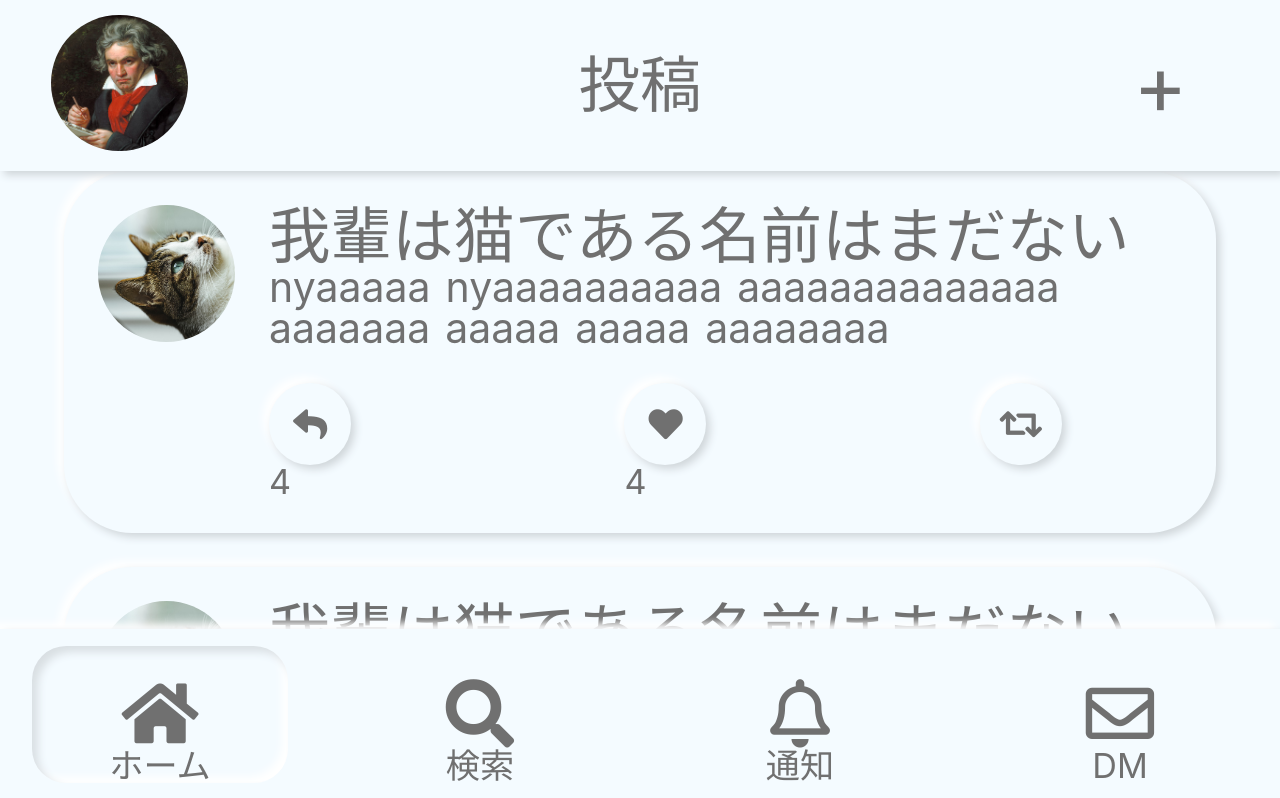
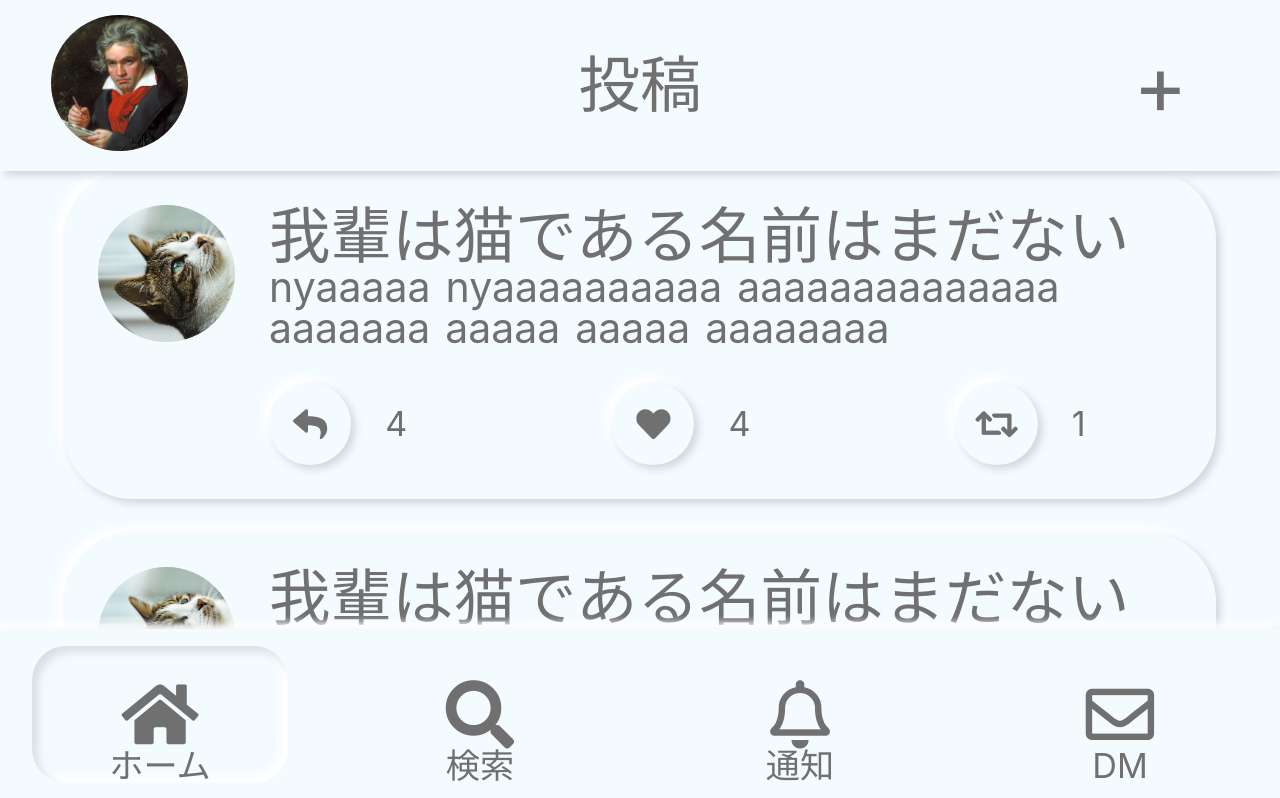
Before and after one commit to kurabuwa/sns, a Nuxt app: page / in a window 1280 px wide. Shown: the top 798 px of the page. Built offline with nearby package versions, Linux system fonts and the light colour scheme.

Commit message:
no message

```diff
--- a/components/atoms/button/ButtonAction.vue
+++ b/components/atoms/button/ButtonAction.vue
@@ -1,9 +1,9 @@
 <template>
-  <div :class="`button-${name}`" @click='$emit( "emit", name)'>
+  <div :class="`button-action`" @click='$emit("emit", name)'>
     <div :class='addClass'>
-      <i :class="`fas fa-${iconName}`"></i>
+      <i :class="`fas fa-${name}`"></i>
     </div>
-    <p>{{count}}</p>
+    <p class='button-action__count'>{{count}}</p>
   </div>
 </template>
 
@@ -18,24 +18,23 @@ export default {
   computed: {
     addClass() {
       return {
-        'button-favorite__content': true,
         'is-convex': !this.press,
+        'button-heart__content': true,
+        'button-retweet__content': true,
+        'button-reply__content': true,
         'is-concave': this.press,
       }
     },
-    iconName() {
-      if(this.name === 'favorite'){
-        return 'heart';
-      }
-      return this.name;
-    }
   },
 }
 </script>
 
 <style lang="scss">
-
-.button-favorite__content {
+.button-action {
+  display: flex;
+  align-items: center;
+}
+.button-heart__content {
   width: 2.4rem;
   height: 2.4rem;
   border-radius: 50%;
@@ -43,4 +42,16 @@ export default {
   align-items: center;
   justify-content: center;
 }
+
+.button-retweet__content {
+  @extend .button-heart__content;
+}
+
+.button-reply__content {
+  @extend .button-heart__content;
+}
+
+.button-action__count {
+  margin-left: 1rem;
+}
 </style>
--- a/components/layout/LayoutFooter.vue
+++ b/components/layout/LayoutFooter.vue
@@ -31,17 +31,17 @@ export default {
     }
   },
   created() {
-    if(process.browser){
+    if(process.client){
     this.windowHeight = window.innerHeight
     }
   },
   mounted() {
-    if(process.browser){
+    if(process.client){
       window.addEventListener('resize', this.handleResize)
     }
   },
   beforeDestroy() {
-    if(process.browser){
+    if(process.clinet){
       window.removeEventListener('resize', this.handleResize)
     }
   },
@@ -55,7 +55,7 @@ export default {
         }
       },
       handleResize: function() {
-      if(process.browser){
+      if(process.client){
           console.log('resize');
         if(this.windowHeight - window.innerHeight >= 10){
           this.isActive.window = false;
--- a/components/molecules/post/PostTire.vue
+++ b/components/molecules/post/PostTire.vue
@@ -33,7 +33,7 @@
     },
     data() {
       return {
-        buttonName: [ 'reply', 'favorite', 'retweet'],
+        buttonName: [ 'reply', 'heart', 'retweet'],
       }
     },
     components: {
@@ -79,7 +79,7 @@
 
 
         &__button {
-          padding-right: 8rem;
+          padding-right: 6rem;
 
           &:last-of-type {
             padding-right: 2rem;
--- a/pages/index.vue
+++ b/pages/index.vue
@@ -1,14 +1,5 @@
 <template>
   <div>
-    <post-tire
-      :postData='postData'
-      />
-    <post-tire
-      :postData='postData'
-      />
-    <post-tire
-      :postData='postData'
-      />
     <post-tire
       :postData='postData'
       />
--- a/store/index.js
+++ b/store/index.js
@@ -9,8 +9,8 @@ export const state = () => ({
       text: 'nyaaaaa nyaaaaaaaaaa aaaaaaaaaaaaaa aaaaaaa aaaaa aaaaa aaaaaaaa',
       pressedCount: {
         reply: 4,
-        favorite: 4,
-        share: 1,
+        heart: 4,
+        retweet: 1,
       },
       press: {
         reply: false,
@@ -25,8 +25,8 @@ export const state = () => ({
       text: 'nyaaaaa nyaaaaaaaaaa aaaaaaaaaaaaaa aaaaaaa aaaaa aaaaa aaaaaaaa',
       pressedCount: {
         reply: 4,
-        favorite: 4,
-        share: 1,
+        heart: 4,
+        retweet: 1,
       },
       press: {
         reply: false,
@@ -41,8 +41,8 @@ export const state = () => ({
       text: 'nyaaaaa nyaaaaaaaaaa aaaaaaaaaaaaaa aaaaaaa aaaaa aaaaa aaaaaaaa',
       pressedCount: {
         reply: 4,
-        favorite: 4,
-        share: 1,
+        heart: 4,
+        retweet: 1,
       },
       press: {
         reply: false,
@@ -57,8 +57,8 @@ export const state = () => ({
       text: 'nyaaaaa nyaaaaaaaaaa aaaaaaaaaaaaaa aaaaaaa aaaaa aaaaa aaaaaaaa',
       pressedCount: {
         reply: 4,
-        favorite: 4,
-        share: 1,
+        heart: 4,
+        retweet: 1,
       },
       press: {
         reply: false,
@@ -73,8 +73,8 @@ export const state = () => ({
       text: 'nyaaaaa nyaaaaaaaaaa aaaaaaaaaaaaaa aaaaaaa aaaaa aaaaa aaaaaaaa',
       pressedCount: {
         reply: 4,
-        favorite: 4,
-        share: 1,
+        heart: 4,
+        retweet: 1,
       },
       press: {
         reply: false,
@@ -89,13 +89,13 @@ export const state = () => ({
       text: 'nyaaaaa nyaaaaaaaaaa aaaaaaaaaaaaaa aaaaaaa aaaaa aaaaa aaaaaaaa',
       pressedCount: {
         reply: 4,
-        favorite: 4,
-        share: 1,
+        heart: 4,
+        retweet: 1,
       },
       press: {
         reply: false,
-        favorite: false,
-        share: false,
+        heart: false,
+        retweet: false,
       }
     },
   ],
@@ -109,6 +109,8 @@ export const mutations = {
         pressedIndex = index;
       }
     })
+    console.log(pressedData.id, pressedData.name);
     state.postData[pressedIndex].press[pressedData.name] = !state.postData[pressedIndex].press[pressedData.name];
+    console.log(state.postData[pressedIndex].press[pressedData.name]);
   }
 }
```
